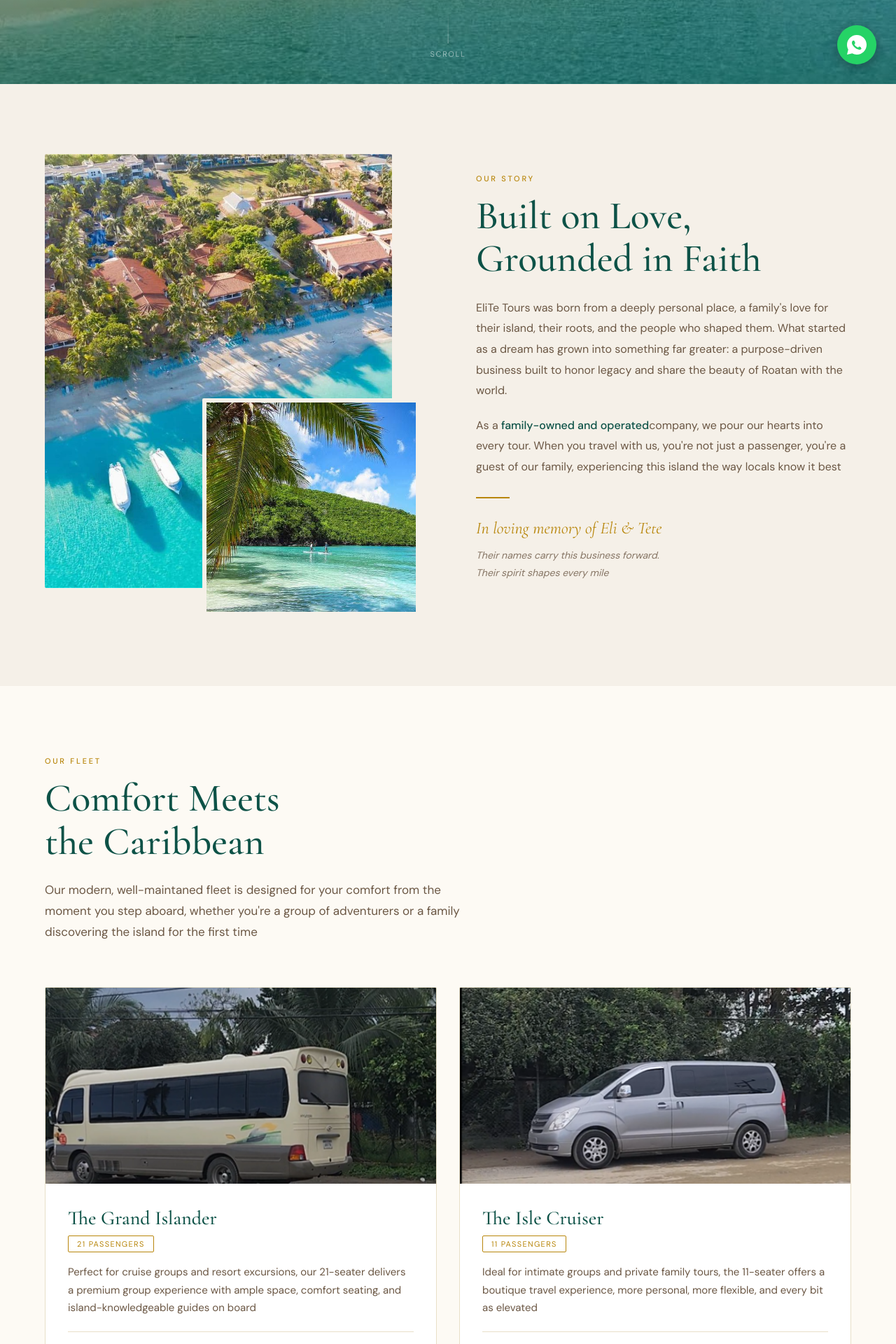
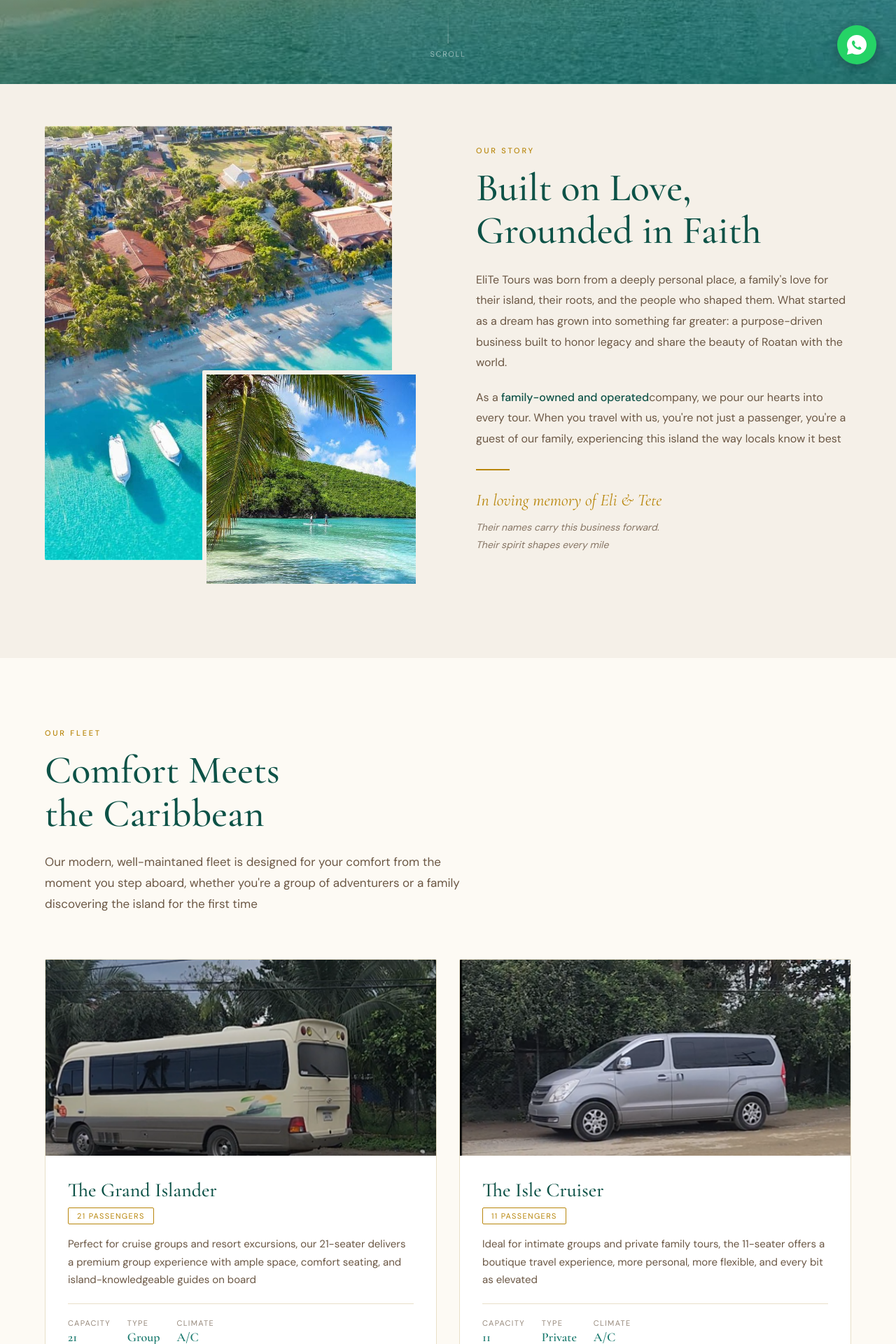
Before and after one commit to ShaniceS13/elite-tours, a React (Vite) app: page / in a window 1280 px wide. Shown: the part 680-2600 px from the top of the page at 70% size. Built offline with nearby package versions, Linux system fonts and the light colour scheme.

Commit message:
Fix spacing gaps between all sections

```diff
--- a/src/styles/About.css
+++ b/src/styles/About.css
@@ -25,7 +25,7 @@
   grid-template-columns: 1fr 1fr;
   gap: 80px;
   align-items: center;
-  padding: 100px 5%;
+  padding: 60px 5% 100px;
 }
 
 /* - Images - */
--- a/src/styles/Fleet.css
+++ b/src/styles/Fleet.css
@@ -1,7 +1,7 @@
 /* - Fleet Layout - */
 .fleet {
   background: var(--ivory);
-  padding: 100px 5%;
+  padding: 100px 5% 60px;
 }
 
 .fleet-intro {
--- a/src/styles/Gallery.css
+++ b/src/styles/Gallery.css
@@ -1,7 +1,7 @@
 /* - Gallery Section */
 .gallery {
   background: var(--ivory);
-  padding: 100px 5%;
+  padding: 60px 5% 100px;
 }
 
 /* - Grid -*/
--- a/src/styles/WhyElite.css
+++ b/src/styles/WhyElite.css
@@ -1,7 +1,7 @@
 /* - Why Section - */
 .why {
   background: var(--sand);
-  padding: 100px 5%;
+  padding: 100px 5% 60px;
 }
 
 /* - Grid - */
```
